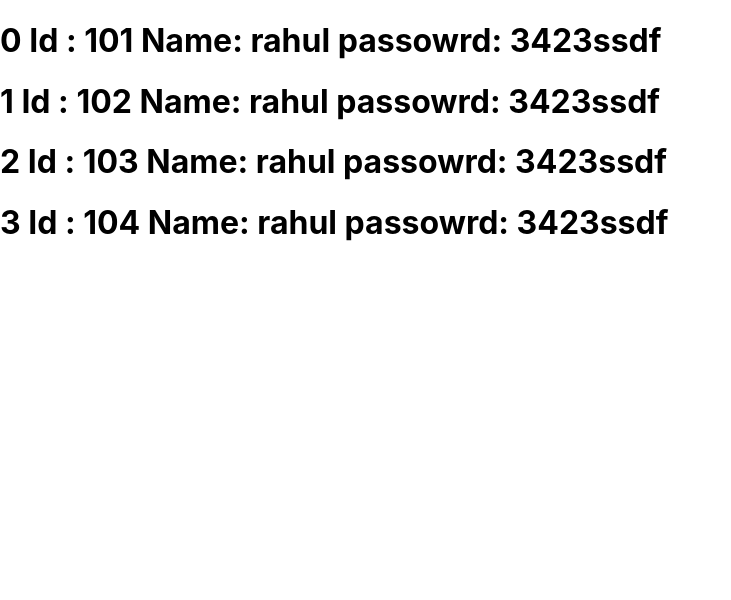
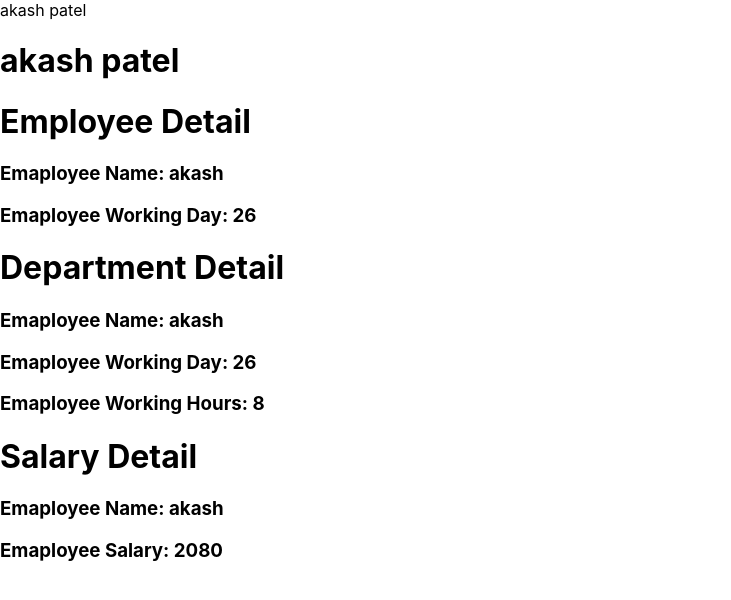
Before and after one commit to akash9753/GlobalReact, a React (Create React App) app: page / in a window 1280 px wide. Shown: the top 600 px of the page, without its empty margins (0-731 px from the left). Built offline with nearby package versions, Linux system fonts and the light colour scheme.

Commit message:
Lifting state up 1&2

```diff
--- a/src/App.js
+++ b/src/App.js
@@ -1,17 +1,27 @@
+import React from 'react';
 import './App.css';
+import LiftingStateUp from './LiftingStateUp1/LiftingStateUp';
 // import HookForm from './react-hook-form/HookForm';
 // import { ToastContainer, toast } from 'react-toastify';
 // import 'react-toastify/dist/ReactToastify.css';
 import ListKeys from './ListAndKeys/Listkeys'
+import Test from './LiftingStateUp1/Test';
+import Employee from './LiftingStateUp2/Employee';
 function App() {
-  const arr = [1, 2, 3, 4, 5, 6, 7, 8, 9]
+  // const arr = [1, 2, 3, 4, 5, 6, 7, 8, 9]
+  const state = {
+    name: "akash patel"
+  }
 return (
     <div>
       {/* <HookForm/> */}
       {/* <ListKeys arr = {arr}/> */}
-      <ListKeys/>
+      {/* <ListKeys/> */}
       {/* <button onClick={notify}>Notify!</button>
         <ToastContainer /> */}
+      <LiftingStateUp name={state.name}/>
+      <Test name={state.name}/>
+      <Employee/>
     </div>
   )
 }
--- /dev/null
+++ b/src/LiftingStateUp1/LiftingStateUp.js
@@ -0,0 +1,8 @@
+import React from 'react';
+
+function LiftingStateUp(props){
+    return(
+        <div>{props.name}</div>
+    )
+}
+export default LiftingStateUp;
--- /dev/null
+++ b/src/LiftingStateUp1/Test.js
@@ -0,0 +1,11 @@
+import React from 'react';
+
+const Test = (props) => {
+    return (
+        <div>
+            <h1>{props.name }</h1>
+         </div>
+    );
+};
+
+export default Test;
--- /dev/null
+++ b/src/LiftingStateUp2/Dept.js
@@ -0,0 +1,14 @@
+import React from 'react';
+
+const Dept = (props) => {
+    return (
+        <div>
+            <h1>Department Detail</h1>
+            <h3>Emaployee Name: {props.name}</h3>
+            <h3>Emaployee Working Day: {props.workingDays}</h3>
+            <h3>Emaployee Working Hours: {props.workingHours}</h3>
+        </div>
+    );
+};
+
+export default Dept;
--- /dev/null
+++ b/src/LiftingStateUp2/Employee.js
@@ -0,0 +1,35 @@
+import React, { Component } from 'react';
+import Dept from './Dept';
+import Salary from './Salary';
+class Employee extends Component {
+    constructor(props){
+        super(props)
+        this.state={
+            name:"akash",
+            workingDays:26,
+            workingHours:8,
+            chargePerHour:10,
+
+        }
+    }
+    render() {
+        return (
+            <div>
+                <h1>Employee Detail</h1>
+                <h3>Emaployee Name: {this.state.name}</h3>
+                <h3>Emaployee Working Day: {this.state.workingDays}</h3>
+                <Dept name={this.state.name}
+                workingDays={this.state.workingDays}
+                workingHours={this.state.workingHours}
+                />
+                <Salary name={this.state.name}
+                workingDays={this.state.workingDays}
+                workingHours={this.state.workingHours}
+                chargePerHour={this.state.chargePerHour}
+                />
+            </div>
+        );
+    }
+}
+
+export default Employee;
--- /dev/null
+++ b/src/LiftingStateUp2/Salary.js
@@ -0,0 +1,13 @@
+import React from 'react';
+
+const Salary = (props) => {
+    return (
+        <div>
+            <h1>Salary Detail</h1>
+            <h3>Emaployee Name: {props.name}</h3>
+            <h3>Emaployee Salary: {props.workingDays * props.workingHours * props.chargePerHour}</h3>
+        </div>
+    );
+};
+
+export default Salary;
```
